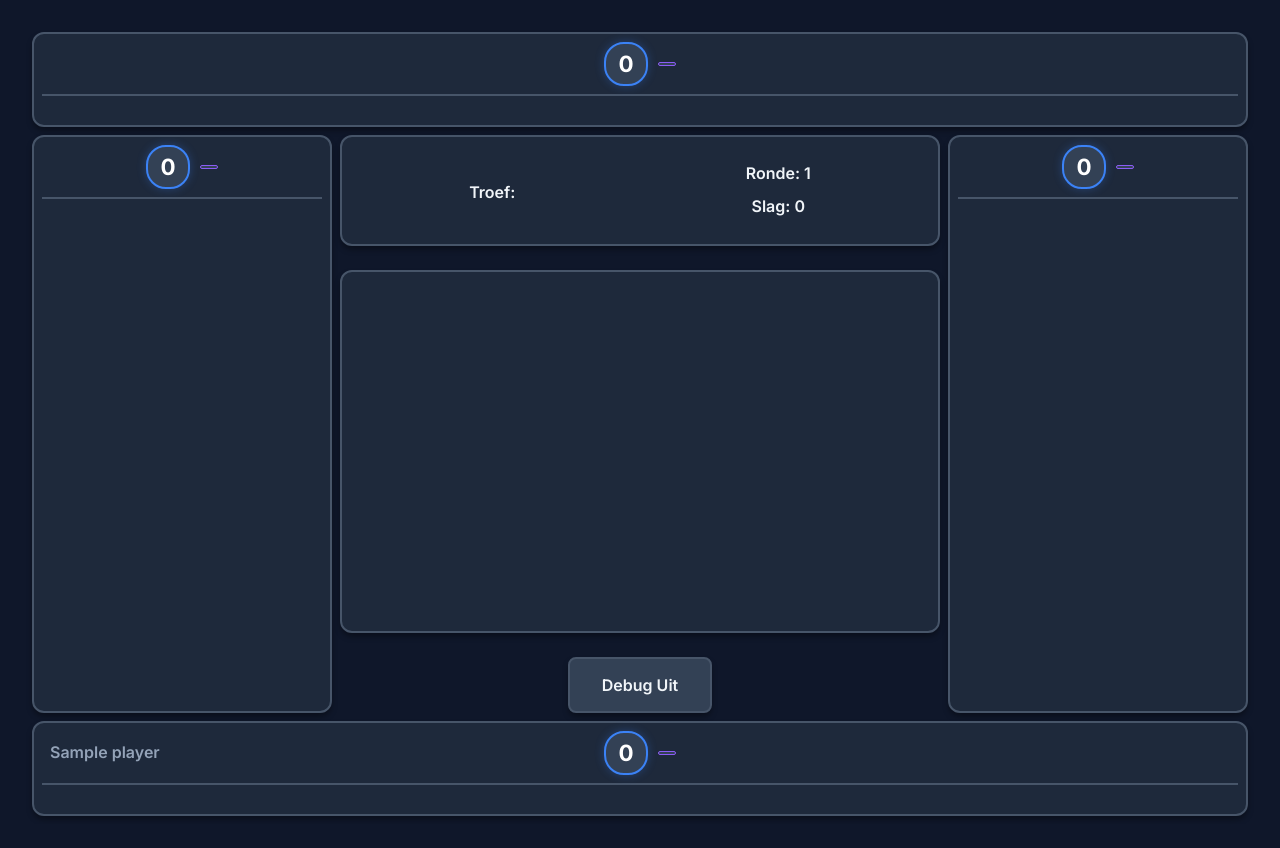
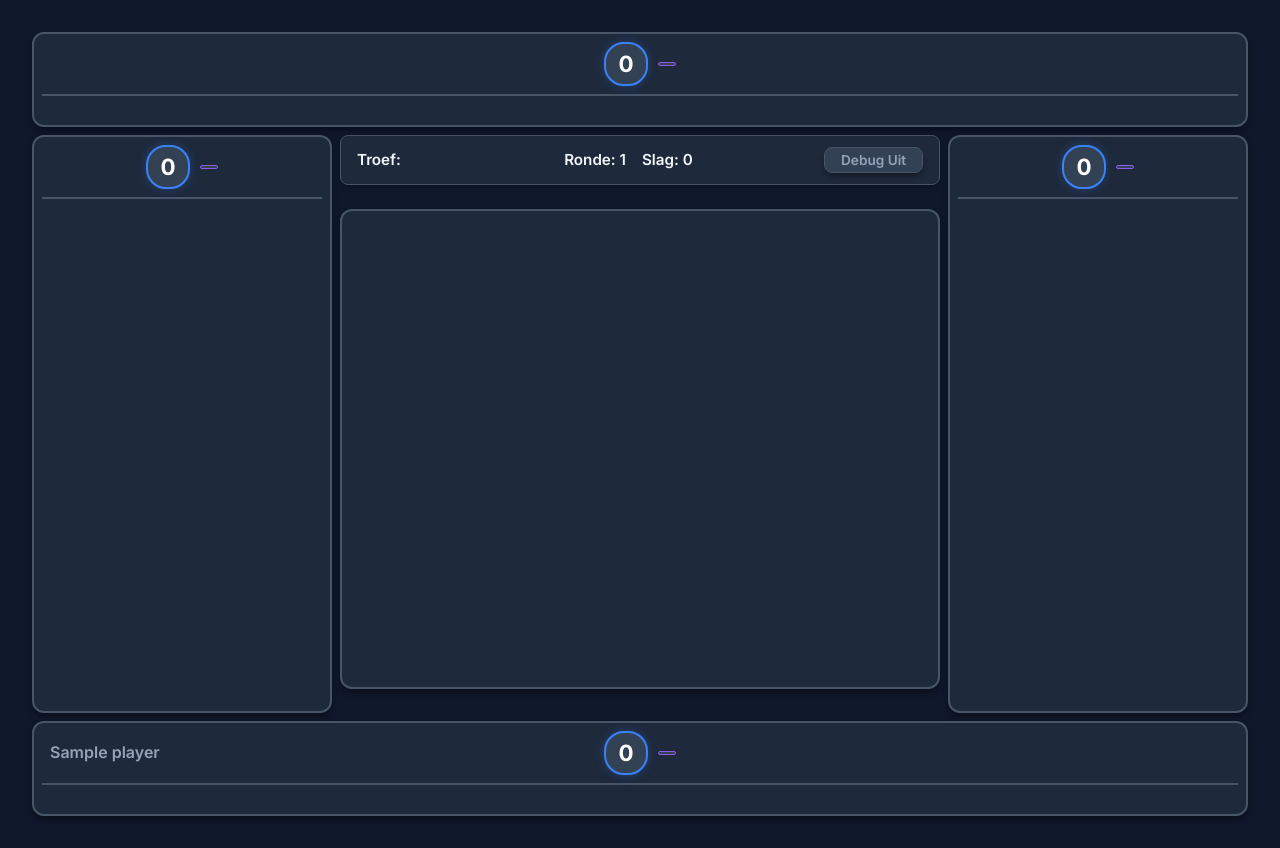
Before and after one commit to mark-vandenbroeck/Wiezen, a Flask app: template templates/game.html in a window 1280 px wide. Run offline with Flask 3, Linux system fonts and the light colour scheme; tables that the repository leaves empty hold one stand-in row (values such as "Sample post"); the template is opened without the code that fills it: values that come from a table or form of the project are taken from there, most other values are stand-ins (such as "Sample title", 1, 10 or a date in 2020); data that the repository does not hold is empty.

Commit message:
UI optimalisaties: compacter design, flickering fix, bidding modal refinement en bugfixes voor spelverloop.

```diff
--- a/static/css/style.css
+++ b/static/css/style.css
@@ -195,6 +195,19 @@ body {
     transform: translateY(-2px);
 }
 
+.btn-debug {
+    padding: var(--spacing-xs) var(--spacing-md);
+    font-size: 0.85rem;
+    background-color: var(--bg-card);
+    border: 1px solid var(--border-color);
+    color: var(--text-secondary);
+}
+
+.btn-debug:hover {
+    color: var(--text-primary);
+    border-color: var(--accent-primary);
+}
+
 /* Recent Games */
 .recent-games {
     background-color: var(--bg-secondary);
@@ -419,31 +434,43 @@ body {
 
 .game-info {
     background-color: var(--bg-secondary);
-    border: 2px solid var(--border-color);
-    border-radius: var(--radius-lg);
-    padding: var(--spacing-lg);
+    border: 1px solid var(--border-color);
+    border-radius: var(--radius-md);
+    padding: var(--spacing-sm) var(--spacing-md);
     display: flex;
-    justify-content: space-around;
-    box-shadow: var(--shadow-md);
+    justify-content: space-between;
+    align-items: center;
+    box-shadow: var(--shadow-sm);
+    min-height: 50px;
 }
 
 .trump-info,
-.round-info {
+.round-info,
+.game-actions {
     display: flex;
-    flex-direction: column;
+    flex-direction: row;
     align-items: center;
-    gap: var(--spacing-sm);
+    gap: var(--spacing-md);
 }
 
 .trump-info span,
 .round-info span {
     font-weight: 600;
+    font-size: 0.95rem;
     color: var(--text-primary);
 }
 
 #trump-suit {
-    font-size: 2rem;
+    font-size: 1.5rem;
     color: var(--accent-primary);
+    line-height: 1;
+}
+
+#trump-card img {
+    width: 30px;
+    height: 42px;
+    border-radius: 2px;
+    vertical-align: middle;
 }
 
 .trick-area {
--- a/static/js/game.js
+++ b/static/js/game.js
@@ -136,6 +136,8 @@ async function submitBid(bid) {
     }
 }
 
+let lastGameStateJson = null;
+
 async function updateGameState() {
     const response = await fetch(`/api/game/${GAME_ID}/state`);
     const newState = await response.json();
@@ -145,11 +147,16 @@ async function updateGameState() {
         return;
     }
 
+    // Determine if anything meaningful changed to avoid flickering
+    const newStateJson = JSON.stringify(newState);
+    const stateChanged = newStateJson !== lastGameStateJson;
+
     // Check if trick completed (trick number increased)
     if (lastTrickNum !== -1 && newState.round && newState.round.current_trick > lastTrickNum) {
         console.log('Trick completed! Delaying clear...');
         isTrickClearing = true;
         gameState = newState;
+        lastGameStateJson = newStateJson;
         lastTrickNum = gameState.round.current_trick;
         renderGameState();
 
@@ -160,12 +167,16 @@ async function updateGameState() {
             renderTrick();
             checkTurnAndAct();
         }, 3000);
-    } else {
+    } else if (stateChanged || isTrickClearing) {
         gameState = newState;
+        lastGameStateJson = newStateJson;
         if (gameState.round) {
             lastTrickNum = gameState.round.current_trick;
         }
         renderGameState();
+    } else {
+        // No change, skip render to avoid flickering
+        // console.log('State unchanged, skipping render.');
     }
 }
 
@@ -240,22 +251,59 @@ function renderGameState() {
     }
 
     // Render Dealer Indicator and Bids
-    document.querySelectorAll('.dealer-icon, .bid-bubble').forEach(el => el.remove());
+    document.querySelectorAll('.dealer-icon, .bid-bubble, .turn-star').forEach(el => el.remove());
 
     const dealerPos = gameState.round.dealer_position;
-    // Map dealerPos (0-3) to player ID?
-    // Player object has position and ID.
     const dealerPlayer = PLAYERS.find(p => p.position === dealerPos);
     if (dealerPlayer) {
         const dealerInfo = document.querySelector(`.player-area[data-position="${dealerPos}"] .player-info`);
         if (dealerInfo) {
             const icon = document.createElement('span');
             icon.className = 'dealer-icon';
-            icon.textContent = '★'; // Star icon for dealer
+            icon.textContent = '★';
             icon.title = 'Deler';
             dealerInfo.appendChild(icon);
         }
     }
+
+    // Render Turn Indicator (Star)
+    PLAYERS.forEach(player => {
+        const playerArea = document.querySelector(`.player-area[data-position="${player.position}"]`);
+        if (playerArea) {
+            let isCurrentTurn = false;
+            if (gameState && gameState.round) {
+                if (gameState.round.phase === 'bidding' || gameState.round.phase === 'choosing_alleen') {
+                    isCurrentTurn = (player.id === gameState.current_bidder_id);
+                } else if (gameState.round.phase === 'playing') {
+                    const currentTrick = gameState.current_trick;
+                    const cardsPlayed = currentTrick ? (currentTrick.cards_played || []).length : 0;
+                    if (cardsPlayed < 4) {
+                        let nextPlayerId;
+                        if (cardsPlayed === 0) {
+                            nextPlayerId = currentTrick.leader_id || gameState.round.first_player_id;
+                        } else {
+                            const lastPlay = currentTrick.cards_played[cardsPlayed - 1];
+                            const lastPlayerIndex = PLAYERS.findIndex(p => p.id === lastPlay.player_id);
+                            nextPlayerId = PLAYERS[(lastPlayerIndex + 1) % 4].id;
+                        }
+                        isCurrentTurn = (player.id === nextPlayerId);
+                    }
+                }
+            }
+
+            if (isCurrentTurn) {
+                const pInfo = playerArea.querySelector('.player-info');
+                if (pInfo) {
+                    const star = document.createElement('span');
+                    star.className = 'turn-star';
+                    star.textContent = '★';
+                    star.style.color = '#ffcc00';
+                    star.style.marginLeft = '5px';
+                    pInfo.appendChild(star);
+                }
+            }
+        }
+    });
 
     // Render Bids
     if (gameState.round.bids && gameState.round.phase !== 'playing') {
@@ -323,7 +371,6 @@ function renderGameState() {
         const modal = document.getElementById('bidding-modal');
         // Only show if it matches current player ID
         if (gameState.current_bidder_id === currentPlayerId && currentPlayerId !== null) {
-            if (!modal.classList.contains('active')) {
             // Determine valid bids based on history
             const bids = gameState.round.bids || [];
             let maxBidValue = 0;
@@ -369,10 +416,11 @@ function renderGameState() {
                 biddingOptions.style.display = 'none';
                 alleenOptions.style.display = 'flex';
             } else {
-                    biddingOptions.style.display = 'flex';
+                biddingOptions.style.display = 'grid';
                 alleenOptions.style.display = 'none';
             }
 
+            if (!modal.classList.contains('active')) {
                 setTimeout(() => showBiddingModal(), 300);
             }
         } else {
@@ -463,11 +511,11 @@ function renderHands() {
 
 
 
+let lastTrickState = [];
+
 function renderTrick() {
     const trickArea = document.getElementById('trick-area');
     if (!trickArea) return;
-
-    trickArea.innerHTML = '';
 
     // If we are in the delay period after a trick ends, show the last trick cards
     let trickToShow = gameState.current_trick;
@@ -475,11 +523,22 @@ function renderTrick() {
         trickToShow = gameState.last_trick;
     }
 
-    if (!trickToShow || !trickToShow.cards_played || trickToShow.cards_played.length === 0) {
+    if (!trickToShow || !trickToShow.cards_played) {
+        trickArea.innerHTML = '';
+        lastTrickState = [];
         return;
     }
 
-    trickToShow.cards_played.forEach((cardPlay, index) => {
+    // Identify the new card to animate
+    const currentCards = trickToShow.cards_played;
+    const newCards = currentCards.filter(c => !lastTrickState.some(lc => lc.player_id === c.player_id && lc.card_name === c.card_name));
+
+    // Only clear if necessary or if new cards are added
+    if (trickArea.innerHTML === '' || newCards.length > 0 || lastTrickState.length > currentCards.length) {
+        // We will rebuild the trick area, but we want to animate the new one
+        trickArea.innerHTML = '';
+
+        currentCards.forEach((cardPlay, index) => {
             const { suit, rank } = parseCardName(cardPlay.card_name);
             const cardEl = createCardElement(suit, rank, false);
             cardEl.classList.add('card-played');
@@ -493,8 +552,46 @@ function renderTrick() {
                 cardEl.style.zIndex = 10 + index;
             }
 
+            const isNew = newCards.some(nc => nc.player_id === cardPlay.player_id && nc.card_name === cardPlay.card_name);
+
+            if (isNew) {
+                // FLIP animation
+                // 1. Target (Last) position is already set by classes
                 trickArea.appendChild(cardEl);
+
+                // 2. Determine Start (First) position
+                const handEl = document.getElementById(`hand-${cardPlay.player_id}`);
+                if (handEl) {
+                    const handRect = handEl.getBoundingClientRect();
+                    const trickRect = trickArea.getBoundingClientRect();
+
+                    // We need to calculate the relative offset
+                    const targetRect = cardEl.getBoundingClientRect();
+
+                    const startX = (handRect.left + handRect.width / 2) - (targetRect.left + targetRect.width / 2);
+                    const startY = (handRect.top + handRect.height / 2) - (targetRect.top + targetRect.height / 2);
+
+                    // 3. Invert
+                    cardEl.classList.add('card-animating');
+                    cardEl.style.transform += ` translate(${startX}px, ${startY}px) scale(0.5)`;
+                    cardEl.style.opacity = '0';
+
+                    // 4. Play
+                    requestAnimationFrame(() => {
+                        requestAnimationFrame(() => {
+                            cardEl.classList.remove('card-animating');
+                            cardEl.style.transform = cardEl.style.transform.replace(/translate\([^)]+\) scale\([^)]+\)/, '');
+                            cardEl.style.opacity = '1';
                         });
+                    });
+                }
+            } else {
+                trickArea.appendChild(cardEl);
+            }
+        });
+    }
+
+    lastTrickState = [...currentCards];
 }
 // Bidding
 function showBiddingModal() {
@@ -623,6 +720,8 @@ async function checkTurnAndAct() {
                     }
                 } finally {
                     isProcessingAI = false;
+                    // Trigger check for next player safely
+                    setTimeout(checkTurnAndAct, 100);
                 }
             } else if (nextPlayer && nextPlayer.is_human) {
                 console.log('It is HUMAN turn. Updating valid cards...');
--- a/templates/game.html
+++ b/templates/game.html
@@ -53,12 +53,17 @@
     <div class="center-area">
         <div class="game-info">
             <div class="trump-info" id="trump-info">
-                <span>Troef: <span id="trump-suit"></span></span>
+                <span id="trump-suit-label">Troef:</span>
+                <span id="trump-suit"></span>
                 <span id="trump-card"></span>
             </div>
             <div class="round-info">
                 <span>Ronde: <span id="round-number">{{ game.current_round }}</span></span>
                 <span>Slag: <span id="trick-number">0</span></span>
+            </div>
+            <div class="game-actions">
+                <button id="toggle-debug-btn" class="btn btn-debug">{{ 'Debug Aan' if not game.debug_mode else 'Debug
+                    Uit' }}</button>
             </div>
         </div>
 
@@ -68,8 +73,6 @@
 
         <div class="game-controls">
             <button id="new-round-btn" class="btn btn-secondary" style="display: none;">Nieuwe Ronde</button>
-            <button id="toggle-debug-btn" class="btn btn-secondary">{{ 'Debug Aan' if not game.debug_mode else 'Debug
-                Uit' }}</button>
         </div>
     </div>
 
```
Also changed, not shown: other parts of static/css/style.css (+19 -9 lines). Lines whose indentation alone changed are shown as unchanged.
